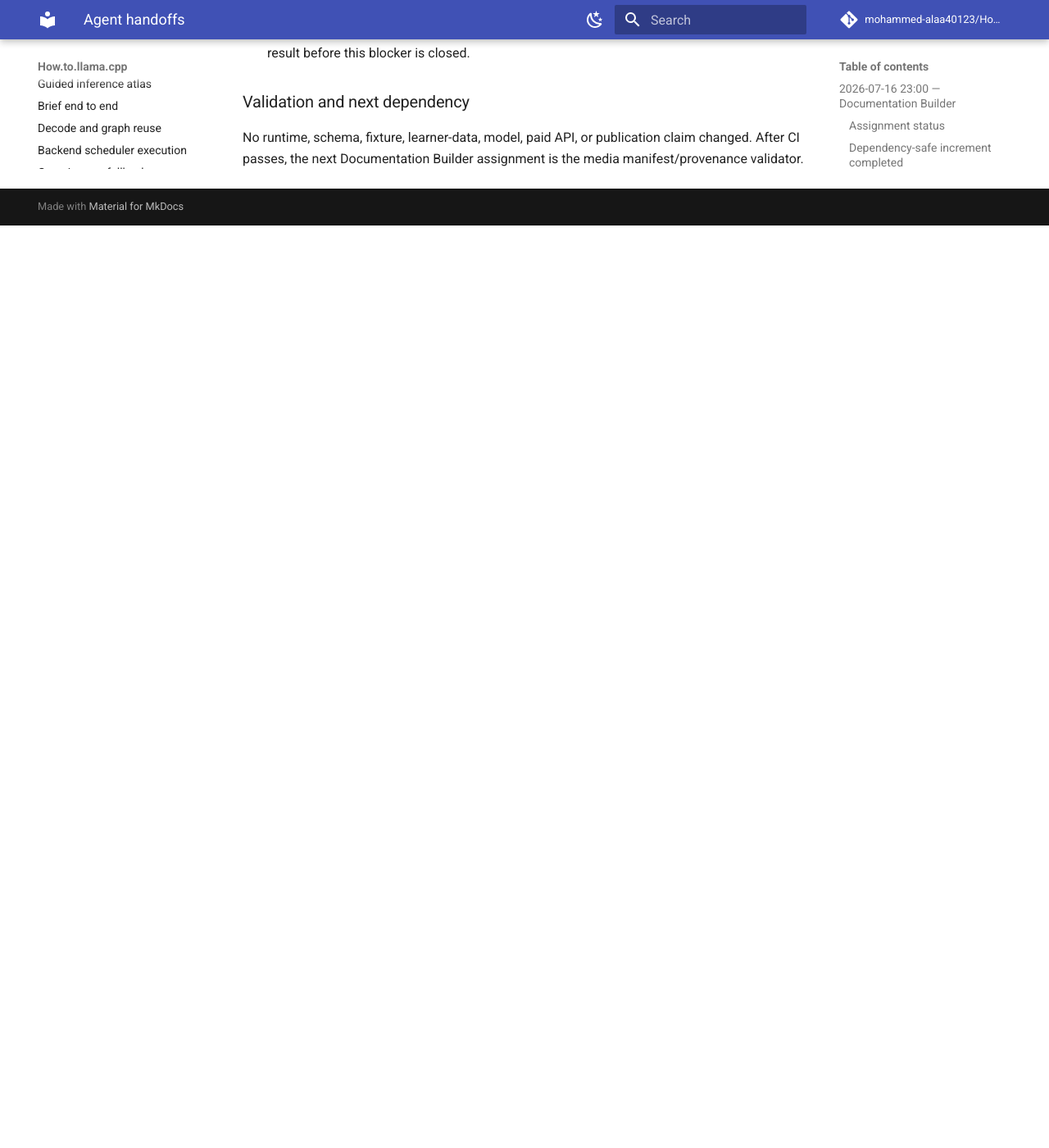
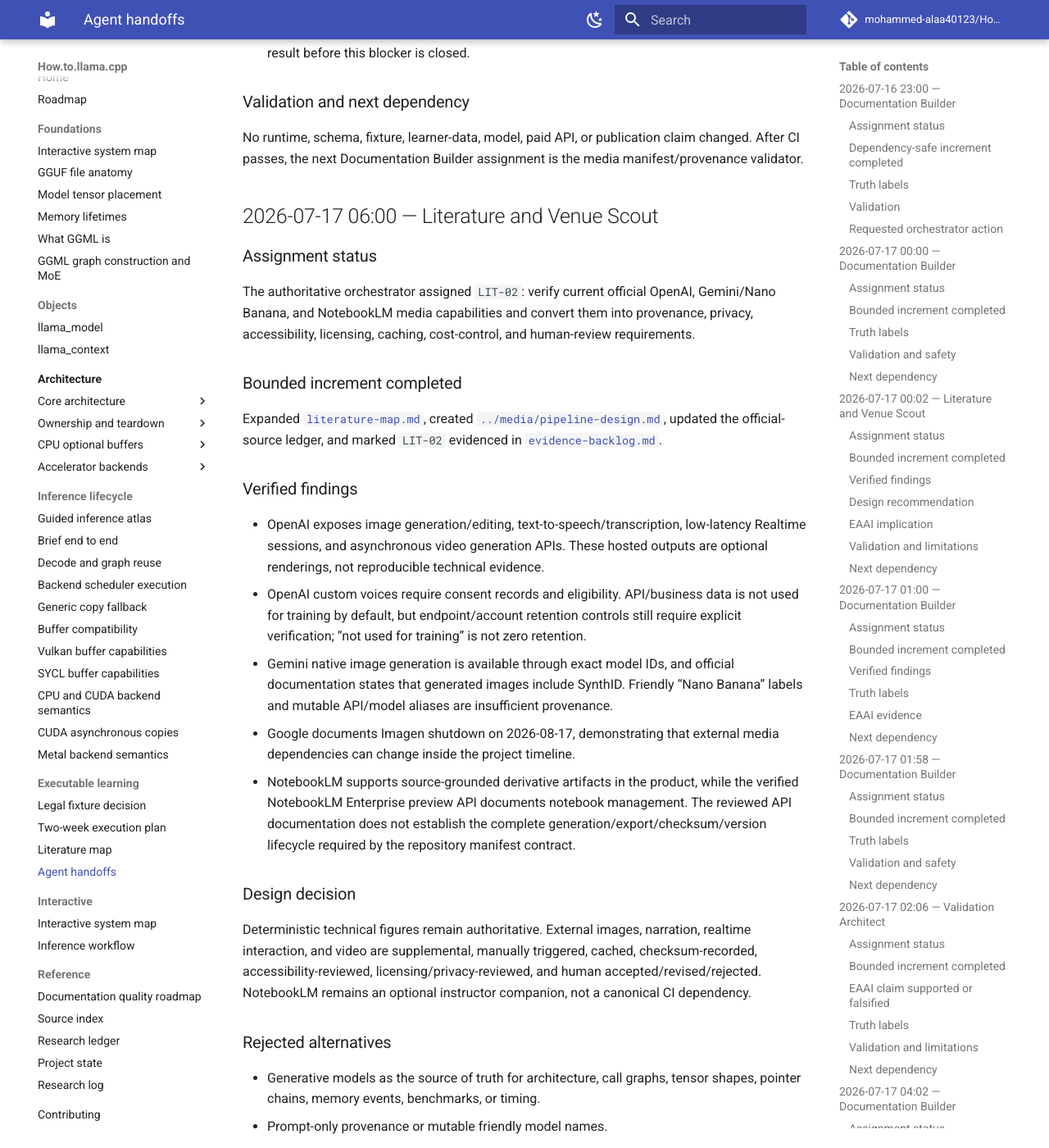
Before and after one commit to mohammed-alaa40123/How.to.llama.cpp, an MkDocs documentation site: the page built from docs/publication/agent-handoffs.md, in a window 1280 px wide and 1400 px high, scrolled down 8997 px. Shown: the whole window at 82% size. Built offline with MkDocs 1.6.1 and Material for MkDocs 9.7.7, drawn with Linux system fonts in a browser that asks for light colours; comment, search, counter and statistics services are not loaded; before the commit the page ends 9272 px from its top, so only the background shows below that; some of the changed text lies outside the part shown.

Commit message:
docs: record media literature handoff

```diff
--- a/docs/publication/agent-handoffs.md
+++ b/docs/publication/agent-handoffs.md
@@ -233,3 +233,43 @@
 ### Validation and next dependency
 
 No runtime, schema, fixture, learner-data, model, paid API, or publication claim changed. After CI passes, the next Documentation Builder assignment is the media manifest/provenance validator.
+
+## 2026-07-17 06:00 — Literature and Venue Scout
+
+### Assignment status
+
+The authoritative orchestrator assigned `LIT-02`: verify current official OpenAI, Gemini/Nano Banana, and NotebookLM media capabilities and convert them into provenance, privacy, accessibility, licensing, caching, cost-control, and human-review requirements.
+
+### Bounded increment completed
+
+Expanded [`literature-map.md`](literature-map.md), created [`../media/pipeline-design.md`](../media/pipeline-design.md), updated the official-source ledger, and marked `LIT-02` evidenced in [`evidence-backlog.md`](evidence-backlog.md).
+
+### Verified findings
+
+- OpenAI exposes image generation/editing, text-to-speech/transcription, low-latency Realtime sessions, and asynchronous video generation APIs. These hosted outputs are optional renderings, not reproducible technical evidence.
+- OpenAI custom voices require consent records and eligibility. API/business data is not used for training by default, but endpoint/account retention controls still require explicit verification; “not used for training” is not zero retention.
+- Gemini native image generation is available through exact model IDs, and official documentation states that generated images include SynthID. Friendly “Nano Banana” labels and mutable API/model aliases are insufficient provenance.
+- Google documents Imagen shutdown on 2026-08-17, demonstrating that external media dependencies can change inside the project timeline.
+- NotebookLM supports source-grounded derivative artifacts in the product, while the verified NotebookLM Enterprise preview API documents notebook management. The reviewed API documentation does not establish the complete generation/export/checksum/version lifecycle required by the repository manifest contract.
+
+### Design decision
+
+Deterministic technical figures remain authoritative. External images, narration, realtime interaction, and video are supplemental, manually triggered, cached, checksum-recorded, accessibility-reviewed, licensing/privacy-reviewed, and human accepted/revised/rejected. NotebookLM remains an optional instructor companion, not a canonical CI dependency.
+
+### Rejected alternatives
+
+- Generative models as the source of truth for architecture, call graphs, tensor shapes, pointer chains, memory events, benchmarks, or timing.
+- Prompt-only provenance or mutable friendly model names.
+- Paid regeneration on ordinary pushes or pull requests.
+- Realtime voice as the only lesson path or learner-audio retention by default.
+- NotebookLM UI artifacts as canonical build outputs without an official complete artifact-lifecycle API.
+
+### EAAI implication and limitation
+
+This slice supports a defensible process claim: the project can disclose proposals, generations, corrections, rejections, accessibility work, licensing decisions, and cost/maintenance burden while keeping technical evidence deterministic. It does **not** establish that attractive or multimodal media improves learning. That requires comprehension, code-tracing, misconception, accessibility, or expert-use evidence.
+
+All service facts were checked against official documentation on 2026-07-17. Models, endpoints, pricing, retention eligibility, and product APIs remain time-sensitive and must be reverified before each approved generation run.
+
+### Next dependency
+
+Review primary research on source-code comprehension and visualization outcomes to define a fair static-source/text baseline and code-tracing measures for `VIEW-01`. Continue `VENUE-01` separately when an official EAAI-27 call is published.
```
